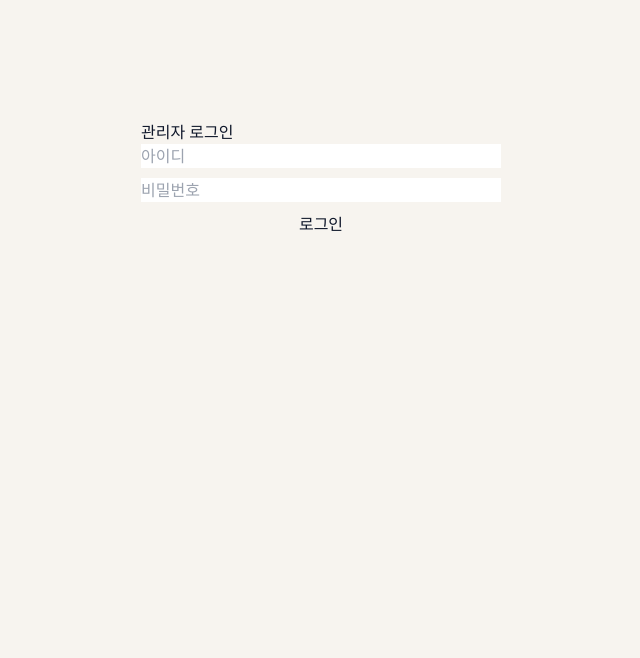
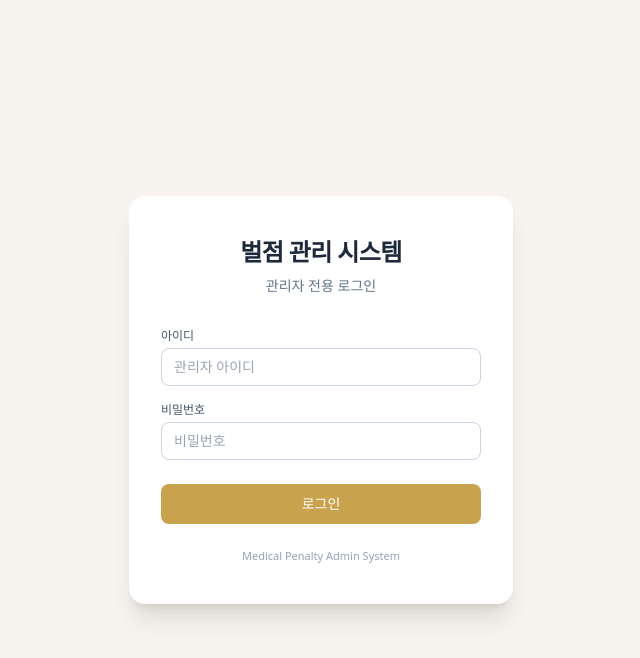
Before and after one commit to drchoshit/penalty_app, a React (Vite) app in the folder client/: page /admin in a window 1280 px wide. Shown: the top 658 px of the page, without its empty margins (319-959 px from the left). Built offline with nearby package versions, Linux system fonts and the light colour scheme.

Commit message:
Add admin login UI and logout

```diff
--- a/client/src/pages/AdminLogin.tsx
+++ b/client/src/pages/AdminLogin.tsx
@@ -1,4 +1,4 @@
-import { useState } from "react";
+import { useState, useEffect } from "react";
 import { useNavigate } from "react-router-dom";
 
 const ADMIN_ID = "medicalsoap";
@@ -10,39 +10,82 @@ export default function AdminLogin() {
   const [error, setError] = useState("");
   const navigate = useNavigate();
 
+  // 이미 로그인 상태면 바로 메인으로
+  useEffect(() => {
+    const isAdmin = localStorage.getItem("medipenalty_admin") === "true";
+    if (isAdmin) navigate("/", { replace: true });
+  }, [navigate]);
+
   const handleLogin = () => {
     if (id === ADMIN_ID && pw === ADMIN_PW) {
       localStorage.setItem("medipenalty_admin", "true");
-      navigate("/");
+      navigate("/", { replace: true });
     } else {
       setError("아이디 또는 비밀번호가 올바르지 않습니다.");
     }
   };
 
   return (
-    <div style={{ maxWidth: 360, margin: "120px auto" }}>
-      <h2>관리자 로그인</h2>
+    <div className="min-h-screen flex items-center justify-center bg-brand-ivory">
+      <div className="w-full max-w-sm rounded-2xl bg-white shadow-xl px-8 py-10">
+        {/* 헤더 */}
+        <div className="mb-8 text-center">
+          <div className="text-2xl font-semibold tracking-tight text-slate-800">
+            벌점 관리 시스템
+          </div>
+          <div className="mt-2 text-sm text-slate-500">
+            관리자 전용 로그인
+          </div>
+        </div>
 
+        {/* 입력 폼 */}
+        <div className="space-y-4">
+          <div>
+            <label className="block mb-1 text-xs font-medium text-slate-600">
+              아이디
+            </label>
             <input
-        placeholder="아이디"
               value={id}
               onChange={(e) => setId(e.target.value)}
-        style={{ width: "100%", marginBottom: 10 }}
+              className="w-full rounded-lg border border-slate-300 px-3 py-2 text-sm focus:outline-none focus:ring-2 focus:ring-brand-gold"
+              placeholder="관리자 아이디"
             />
+          </div>
 
+          <div>
+            <label className="block mb-1 text-xs font-medium text-slate-600">
+              비밀번호
+            </label>
             <input
               type="password"
-        placeholder="비밀번호"
               value={pw}
               onChange={(e) => setPw(e.target.value)}
-        style={{ width: "100%", marginBottom: 10 }}
+              className="w-full rounded-lg border border-slate-300 px-3 py-2 text-sm focus:outline-none focus:ring-2 focus:ring-brand-gold"
+              placeholder="비밀번호"
+              onKeyDown={(e) => e.key === "Enter" && handleLogin()}
             />
+          </div>
 
-      <button onClick={handleLogin} style={{ width: "100%" }}>
+          {error && (
+            <div className="text-xs text-red-500 mt-1">
+              {error}
+            </div>
+          )}
+        </div>
+
+        {/* 버튼 */}
+        <button
+          onClick={handleLogin}
+          className="mt-6 w-full rounded-lg bg-brand-gold py-2.5 text-sm font-medium text-white hover:brightness-95 transition"
+        >
           로그인
         </button>
 
-      {error && <p style={{ color: "red", marginTop: 10 }}>{error}</p>}
+        {/* 푸터 */}
+        <div className="mt-6 text-center text-[11px] text-slate-400">
+          Medical Penalty Admin System
+        </div>
+      </div>
     </div>
   );
 }
```
Lines whose indentation alone changed are shown as unchanged.
